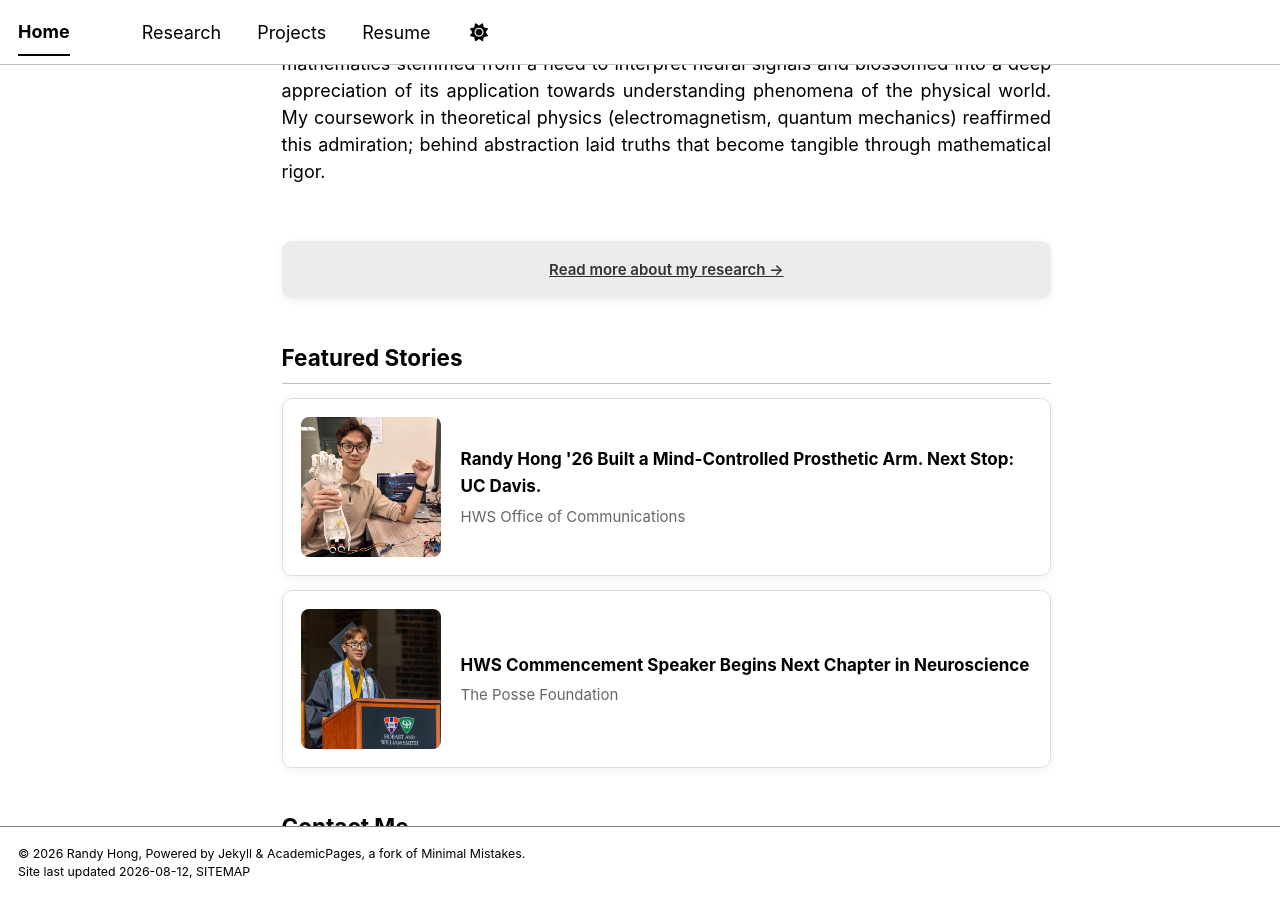
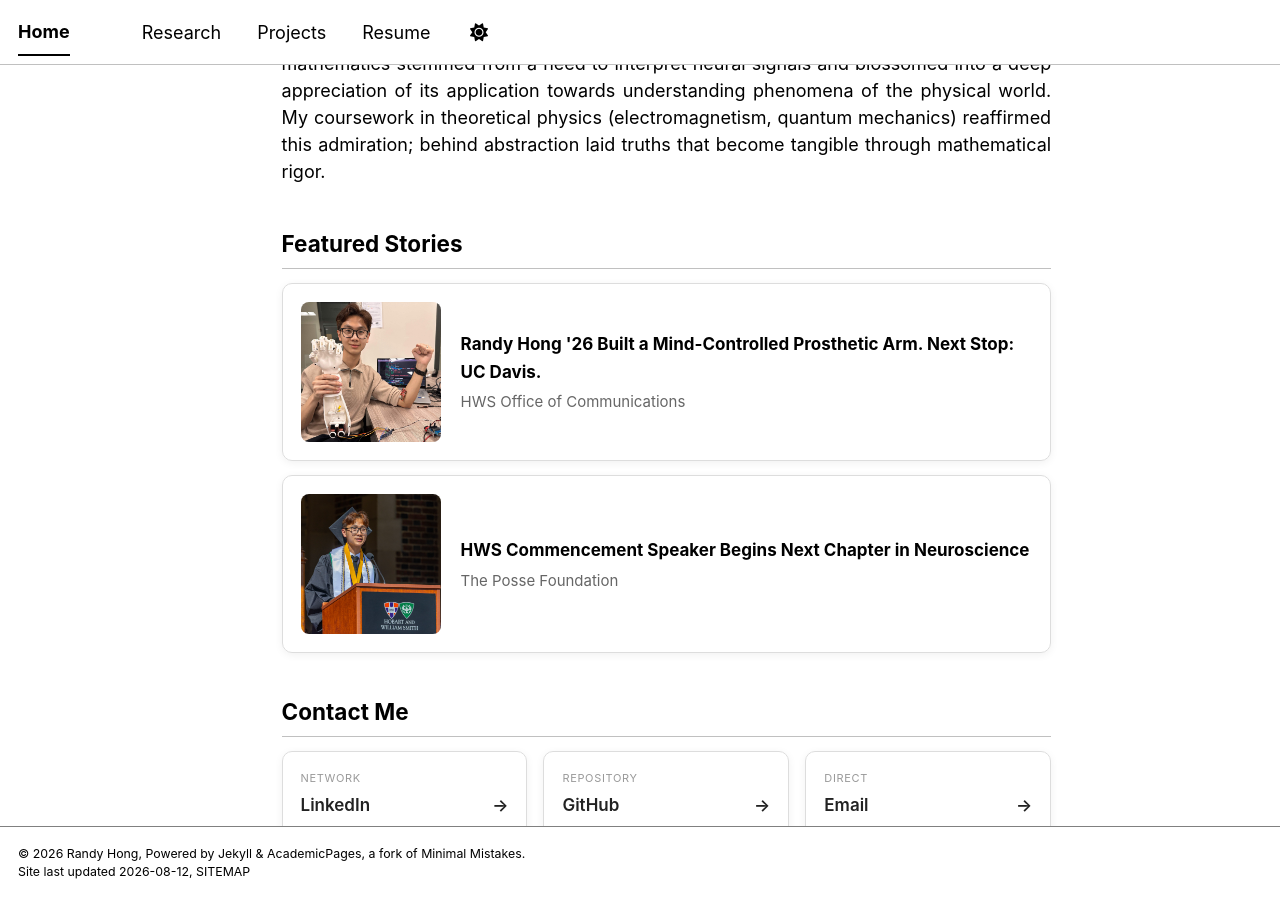
Before and after one commit to randyhongg/randyhongg.github.io, a Jekyll site: the page built from _pages/about.md, in a window 1280 px wide and 900 px high, scrolled down 539 px. Built offline with Jekyll 4.4.1, drawn with Linux system fonts in a browser that asks for light colours; a style sheet for code colours, icons or effects is not loaded.

Commit message:
Update about.md

```diff
--- a/_pages/about.md
+++ b/_pages/about.md
@@ -116,8 +116,6 @@ I am interested in decoding neural signals and interfacing with the brain. My ca
 
 </div>
 
-<a class="cta-button" href="/research/">Read more about my research →</a>
-
 ## Featured Stories
 
 <div class="story-card reveal" onclick="window.open('https://www.hws.edu/news/2026/randy-hong-uc-davis.aspx', '_blank')">
```
